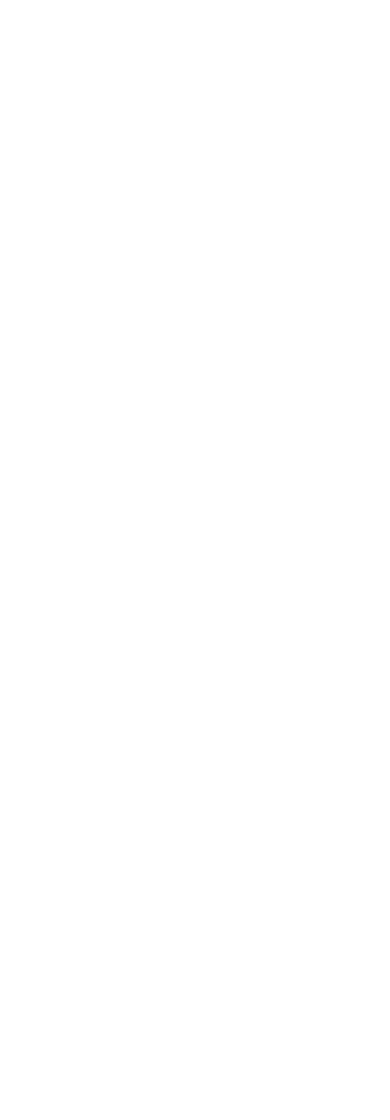
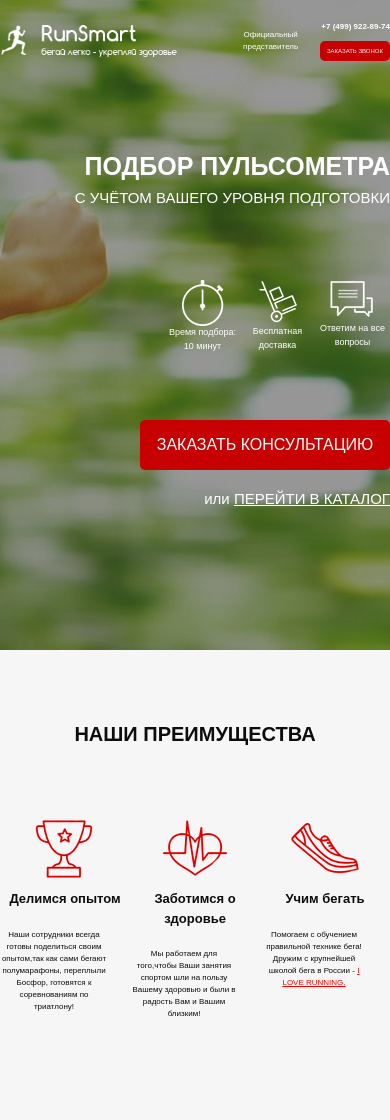
Before and after one commit to Egor797/Run-Smart, a website: page src/index.html in a window 390 px wide. Before the commit the page ends 844 px from the top, so only its background shows below. Drawn offline with Linux system fonts and the light colour scheme.

Commit message:
add two section + adaption 575px

```diff
--- a/gulpfile.js
+++ b/gulpfile.js
@@ -20,7 +20,9 @@ gulp.task('styles', function() {
     return gulp.src("src/sass/**/*.+(scss|sass)")
         .pipe(sass({outputStyle: 'compressed'}).on('error', sass.logError))
         .pipe(rename({suffix: '.min', prefix: ''}))
-        .pipe(autoprefixer())
+        .pipe(autoprefixer({
+			cascade: false
+		}))
         .pipe(cleanCSS({compatibility: 'ie8'}))
         .pipe(gulp.dest("src/css"))
         .pipe(browserSync.stream());
--- a/package.json
+++ b/package.json
@@ -1,5 +1,5 @@
 {
-  "name": "uber",
+  "name": "run-smart",
   "version": "1.0.0",
   "description": "",
   "main": "index.js",
--- a/src/index.html
+++ b/src/index.html
@@ -5,11 +5,75 @@
     <meta http-equiv="X-UA-Compatible" content="IE=edge">
     <meta name="viewport" content="width=device-width, initial-scale=1.0">
     <link rel="stylesheet" href="css/bootstrap-reboot.min.css">
-    <link rel="stylesheet" href="css/bootstrap-grid.min.css">
     <link rel="stylesheet" href="css/style.min.css">
     <title>Run-Smart</title>
 </head>
 <body>
+    <div class="promo">
+        <div class="container">
+            <header class="header">
+                <a href="#" class="header__logo">
+                    <img src="img/logo.png" alt="logo">
+                </a>
+                <div class="header__official">
+                    Официальный представитель
+                    <span>Garmin, Polar, Suunto</span>
+                </div>
+                <div class="header__contacts">
+                    <a href="tel:+74999228974" class="header__phone">+7 (499) 922-89-74</a>
+                    <button class="button">заказать звонок</button>
+                </div>
+            </header>
 
+            <div class="promo__wrapper">
+                <h1 class="promo__header">Подбор пульсометра</h1>
+                <h2 class="promo__subheader">с учётом Вашего уровня подготовки</h2>
+                <div class="promo__icons">
+                    <div class="promo__icon">
+                        <img src="icons/first_screen/icon_1.png" alt="timer">
+                        Время подбора:
+                        10 минут
+                    </div>
+                    <div class="promo__icon">
+                        <img src="icons/first_screen/icon_2.png" alt="hand-cart">
+                        Бесплатная
+                        доставка
+                    </div>
+                    <div class="promo__icon">
+                        <img src="icons/first_screen/icon_3.png" alt="messages">
+                        Ответим
+                        на все вопросы
+                    </div>
+                </div>
+                <button class="button button_main">заказать кОНСУЛЬТАЦИЮ</button>
+                <div class="promo__link">
+                    или
+                    <a href="#">ПЕРЕЙТИ В КАТАЛОГ</a>
+                </div>
+            </div>
+        </div>
+    </div>
+    <div class="advantages">
+        <div class="container">
+            <div class="title title_advantages">НАШИ ПРЕИМУЩЕСТВА</div>
+        <div class="advantages__wrapper">
+                <div class="advantages__block">
+                    <img src="icons/two_screen/icon_1.png" alt="cup">
+                    <div class="advantages__title">Делимся опытом</div>
+                    <div class="advantages__descr">Наши сотрудники всегда готовы поделиться своим опытом,так как сами бегают полумарафоны, переплыли Босфор, готовятся к соревнованиям по триатлону!</div>
+                </div>
+                <div class="advantages__block">
+                    <img src="icons/two_screen/icon_2.png" alt="heart">
+                    <div class="advantages__title">Заботимся о здоровье</div>
+                    <div class="advantages__descr">Мы работаем для того,чтобы Ваши занятия спортом шли на пользу Вашему здоровью и были в радость Вам и Вашим близким!</div>
+                </div>
+                <div class="advantages__block">
+                    <img src="icons/two_screen/icon_3.png" alt="shoes">
+                    <div class="advantages__title">Учим бегать</div>
+                    <div class="advantages__descr">Помогаем с обучением правильной технике бега! Дружим с крупнейшей школой бега в России - <a href="#">I LOVE RUNNING.</a></div>
+                </div>
+        </div>
+        </div>
+    </div>
 </body>
 </html>
--- /dev/null
+++ b/src/sass/base/_media.sass
@@ -0,0 +1,67 @@
+@media (max-width: 757px)
+    .promo
+        .header
+            &__logo
+                img
+                    width: 70%
+            &__official
+                span
+                    font-size: 16px
+            &__phone
+                font-size: 15px
+            .button
+                width: 125px
+                height: 25px
+                font-size: 10px
+        &__header
+            font-size: 38px
+        &__subheader
+            font-size: 21px
+        &__icons
+            width: 350px
+        &__link
+            font-size: 15px
+    .advantages
+        &__title
+            font-size: 17px
+        &__descr
+            font-size: 12px
+@media (max-width: 575px)
+    .promo
+        .header
+            &__logo
+                img
+                    width: 80%
+            &__official
+                font-size: 8px
+                span
+                    display: none
+            &__phone
+                font-size: 8px
+            .button
+                margin-top: 8px
+                width: 70px
+                height: 20px
+                font-size: 6px
+        &__header
+            font-size: 25px
+        &__subheader
+            font-size: 15px
+        &__icons
+            width: 225px
+        &__icon
+            font-size: 9px
+        &__link
+            font-size: 15px
+    .advantages
+        &__title
+            font-size: 13px
+            margin-top: 5px
+        &__descr
+            width: 108px
+            margin-top: 20px
+            font-size: 8px
+    .button_main
+        width: 250px
+    .title
+        font-size: 20px
--- a/src/sass/base/_variables.sass
+++ b/src/sass/base/_variables.sass
@@ -0,0 +1,2 @@
+$red: #c70101
+$black: #0d0d0d
--- /dev/null
+++ b/src/sass/blocks/_advantages.sass
@@ -0,0 +1,28 @@
+.advantages
+    min-height: 470px
+    background-color: #f6f6f6
+    padding: 69px 0 81px 0
+    &__wrapper
+        margin-top: 65px
+        display: flex
+        justify-content: space-between
+    &__title
+        margin-top: 38px
+        text-align: center
+        font-size: 18px
+        font-weight: 700
+        color: $black
+    &__descr
+        margin-top: 25px
+        text-align: center
+        font-size: 14px
+        font-weight: 300
+        color: $black
+        a
+            color: #ff0000
+            text-decoration: underline
+    &__block
+        width: 275px
+        img
+            display: block
+            margin: 0 auto
--- /dev/null
+++ b/src/sass/blocks/_buttons.sass
@@ -0,0 +1,15 @@
+.button
+    width: 150px
+    height: 30px
+    background-color: $red
+    border-radius: 5px
+    border: none
+    font-size: 12px
+    font-weight: 500
+    text-transform: uppercase
+    color: #ffffff
+    &_main
+        margin-top: 67px
+        width: 300px
+        height: 50px
+        font-size: 16px
--- /dev/null
+++ b/src/sass/blocks/_header.sass
@@ -0,0 +1,29 @@
+.header
+    display: flex
+    justify-content: space-between
+    align-items: center
+    &__logo
+        width: 250px
+        img
+            width: 100%
+    &__official
+        font-size: 12px
+        font-weight: 500
+        color: #ffffff
+        text-align: center
+        span
+            display: block
+            font-size: 18px
+            font-weight: 700
+    &__phone
+        text-decoration: none
+        display: block
+        font-size: 18px
+        font-weight: 700
+        color: #ffffff
+        &:hover
+            color: #fff
+    &__contacts
+        display: flex
+        flex-direction: column
+        align-items: flex-end
--- /dev/null
+++ b/src/sass/blocks/_promo.sass
@@ -0,0 +1,43 @@
+.promo
+    min-height: 650px
+    padding: 21px 0 93px 0
+    background: url('../../img/bg_first.jpg') center center/cover no-repeat
+    &__wrapper
+        display: flex
+        flex-direction: column
+        align-items: flex-end
+        margin-top: 90px
+    &__header
+        font-size: 42px
+        font-weight: 700
+        text-transform: uppercase
+        color: #ffffff
+    &__subheader
+        font-size: 24px
+        font-weight: 500
+        text-transform: uppercase
+        color: #ffffff
+    &__icons
+        width: 425px
+        margin-top: 65px
+        display: flex
+        justify-content: space-between
+    &__icon
+        width: 108px
+        text-align: center
+        font-size: 14px
+        font-weight: 500
+        color: #ffffff
+        img
+            margin-bottom: 20px
+            display: block
+            margin: 0 auto
+    &__link
+        font-size: 16px
+        font-weight: 500
+        color: #ffffff
+        margin-top: 18px
+        a
+            text-decoration: underline
+            text-transform: uppercase
+            color: #ffffff
--- /dev/null
+++ b/src/sass/blocks/_titles.sass
@@ -0,0 +1,6 @@
+.title
+    font-size: 30px
+    font-weight: 700
+    color: $black
+    &_advantages
+        text-align: center
--- a/src/sass/style.sass
+++ b/src/sass/style.sass
@@ -2,3 +2,13 @@
 @import 'base/_variables'
 *
     font-family: 'Museo Sans Cyrl', sans-serif
+.container
+    max-width: 950px
+    margin: 0 auto
+
+@import 'blocks/_promo'
+@import 'blocks/_header'
+@import 'blocks/_buttons'
+@import 'blocks/_advantages'
+@import 'blocks/_titles'
+@import 'base/_media'
```
Also changed, not shown: src/css/bootstrap-grid.min.css (deleted), src/css/style.min.css.
